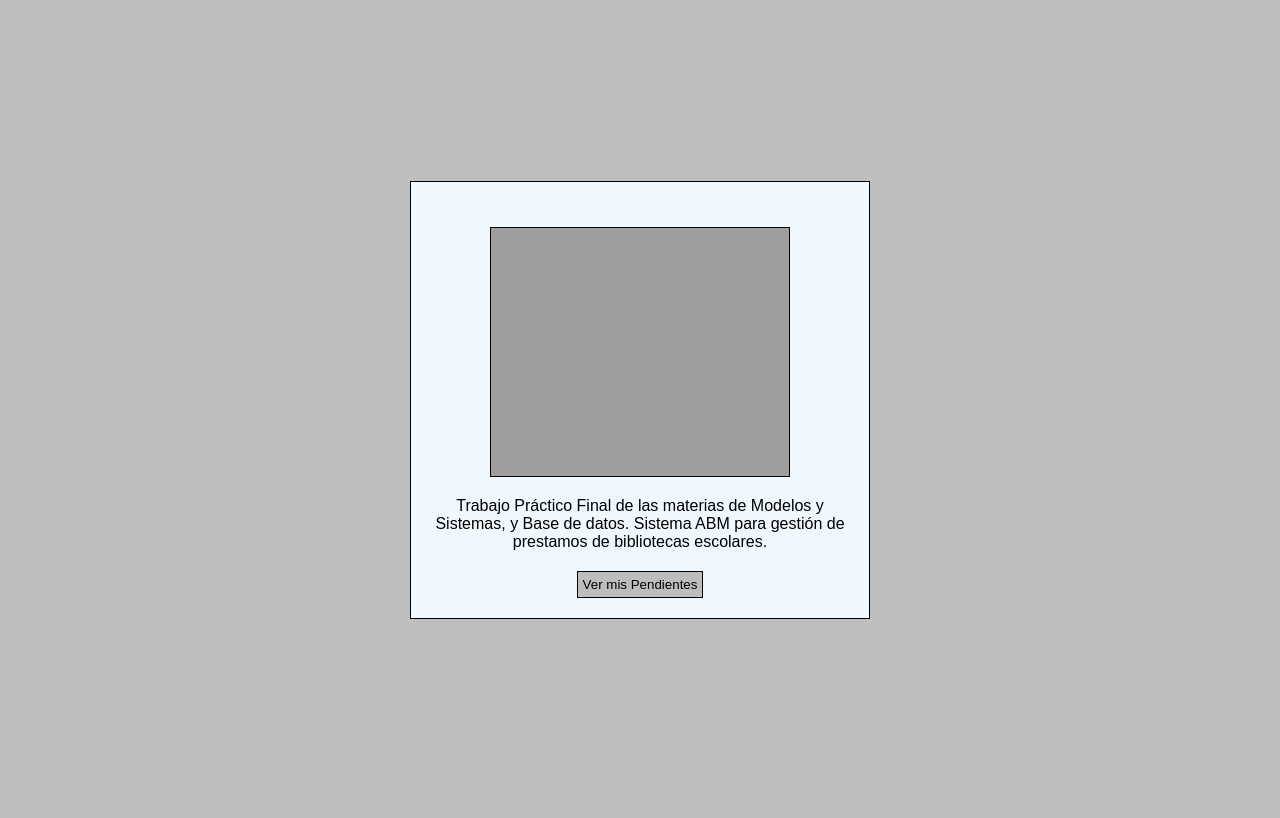
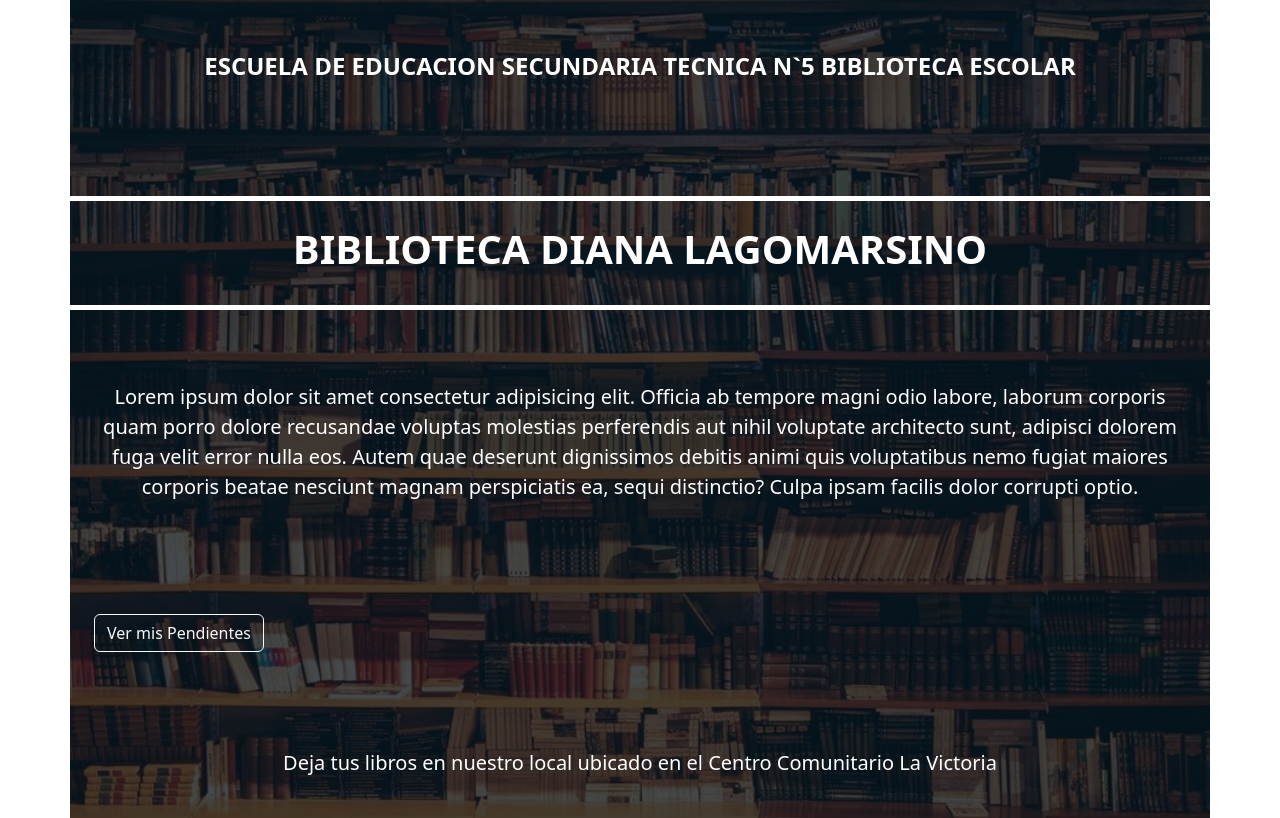
Before and after one commit to modelos-y-sistemas/LoanBooks, a PHP site: page /LoanBooks/ in a window 1280 px wide. Before the commit the page ends 619 px from the top, so only its background shows below. Run offline with PHP 8.4, Linux system fonts and the light colour scheme.

Commit message:
agregado index

```diff
--- a/index.php
+++ b/index.php
@@ -8,19 +8,57 @@
   <title>LoanBooks | EESTN°5</title>
 
   <link rel="stylesheet" href="https://localhost/LoanBooks/partials/generic.css">
+  <!-- <link rel="stylesheet" href="./styles/main.css"> -->
+
+
+  <link rel="shortcut icon" href="https://localhost/LoanBooks/img/favicon.jpg" type="image/x-icon">
+
   <link rel="stylesheet" href="./styles/main.css">
 
-  <link rel="shortcut icon" href="https://localhost/LoanBooks/img/favicon.jpg" type="image/x-icon">
+  <!-- Bootstrap -->
+  <link href="https://cdn.jsdelivr.net/npm/bootstrap@5.2.2/dist/css/bootstrap.min.css" rel="stylesheet" integrity="sha384-Zenh87qX5JnK2Jl0vWa8Ck2rdkQ2Bzep5IDxbcnCeuOxjzrPF/et3URy9Bv1WTRi" crossorigin="anonymous">
+</head>
+<!-- Bootstrap -->
+
 </head>
 <body>
-  <div class="main">
-    <img class="main__photo" src="https://localhost/LoanBooks/img/library.jpg">
-    <p class="main__about">
-      Trabajo Práctico Final de las materias de Modelos y Sistemas, y Base de datos. Sistema ABM para gestión de prestamos de bibliotecas escolares.
-    </p>
-    <a class="main__link" href="./Login/">
-      <button class="main__button">Ver mis Pendientes</button>
-    </a>
+
+
+<div class="principal justify-content-center">
+
+  <div class="container-sm p-5">
+    <p class="text-center fs-4 fw-semibold">ESCUELA DE EDUCACION SECUNDARIA TECNICA N`5 <span class="text-break">BIBLIOTECA ESCOLAR<span></p>
   </div>
+
+
+  <div class="container-sm mt-5 p-4 border-top border-bottom  border-white border-5">
+    <h1 class="text-center fs-1 fw-bolder">BIBLIOTECA DIANA LAGOMARSINO</h1>
+  </div>
+
+  <div class="container-sm mt-5 p-4">
+      <p class="text-center fs-5 lh-base">Lorem ipsum dolor sit amet consectetur adipisicing elit. Officia ab tempore magni odio labore, laborum corporis quam porro dolore recusandae voluptas molestias perferendis aut nihil voluptate architecto sunt, adipisci dolorem fuga velit error nulla eos. Autem quae deserunt dignissimos debitis animi quis voluptatibus nemo fugiat maiores corporis beatae nesciunt magnam perspiciatis ea, sequi distinctio? Culpa ipsam facilis dolor corrupti optio.</p>
+  </div>
+
+  <div class="container-sm mt-5 p-4">
+    <button type="button" class="btn btn-outline-light">Ver mis Pendientes</button>
+  </div>
+
+
+  <div class="container-sm mt-5 p-4">
+    <p class="text-center fs-5">Deja tus libros en nuestro local ubicado en el Centro Comunitario La Victoria</p>
+  </div>
+
+
+</div>
+
+
+
+
+<!-- Boostrap -->
+<script src="https://cdn.jsdelivr.net/npm/@popperjs/core@2.11.6/dist/umd/popper.min.js" integrity="sha384-oBqDVmMz9ATKxIep9tiCxS/Z9fNfEXiDAYTujMAeBAsjFuCZSmKbSSUnQlmh/jp3" crossorigin="anonymous"></script>
+<script src="https://cdn.jsdelivr.net/npm/bootstrap@5.2.2/dist/js/bootstrap.min.js" integrity="sha384-IDwe1+LCz02ROU9k972gdyvl+AESN10+x7tBKgc9I5HFtuNz0wWnPclzo6p9vxnk" crossorigin="anonymous"></script>
+<!-- Boostrap -->
+
+
 </body>
 </html>
--- a/styles/main.css
+++ b/styles/main.css
@@ -1,30 +1,21 @@
-.main{
-  display: flex;
-  flex-direction: column;
-  align-items: center;
-  gap: 20px;
-  padding: 45px 20px 20px 20px;
-  width: 460px;
-  border: solid black 1px;
-  background-color: aliceblue;
+* {
+  color: #fff;
+
 }
 
-  .main__photo{
-    width: 300px;
-    height: 250px;
-    border: solid black 1px;
-  }
+body {
+  margin: 0;
+  padding: 0;
+  color: #fff;
+}
 
-  .main__about{
-    font-family: Arial, Helvetica, sans-serif;
-    text-align: center;
-  }
+.principal {
+  min-height: 100vh;
+  background: linear-gradient(rgba(6, 17, 29, 0.75), rgba(6, 15, 26, 0.75)),
+    url(./../img/libreria-fondo.jpg) no-repeat center center fixed;
+  background-size: cover;
+}
 
-  .main__button{
-    padding: 5px;
-    background-color: rgb(189, 189, 189);
-    border: solid black 1px;
-    cursor: pointer;
-  }
-
-  .main__button:hover{ background-color: rgb(223, 223, 223); }
+button {
+  background: none;
+}
```
Also changed, not shown: img/libreria-fondo.jpg (added), package-lock.json (added).
